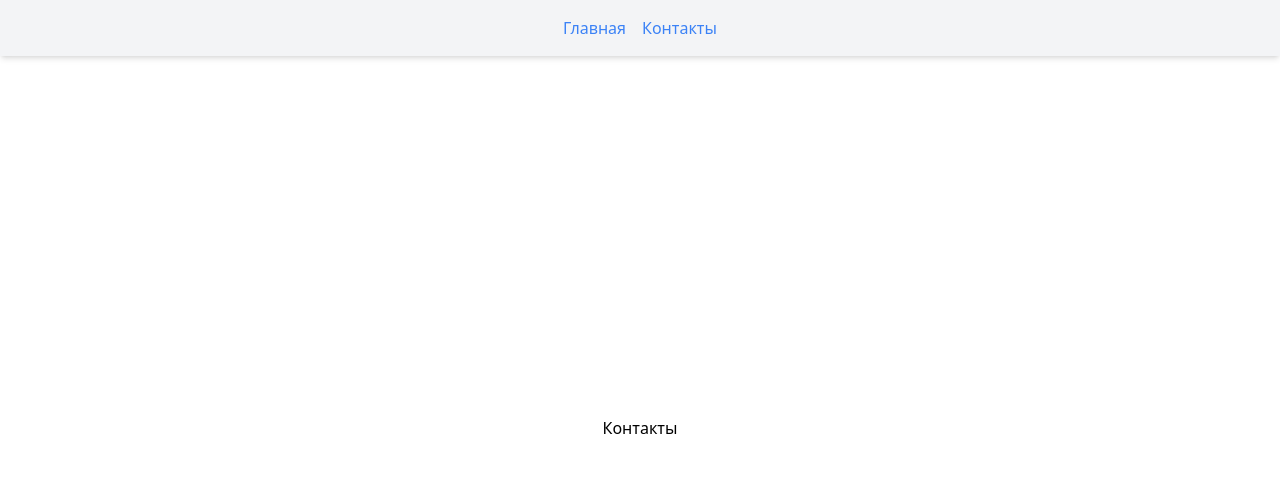
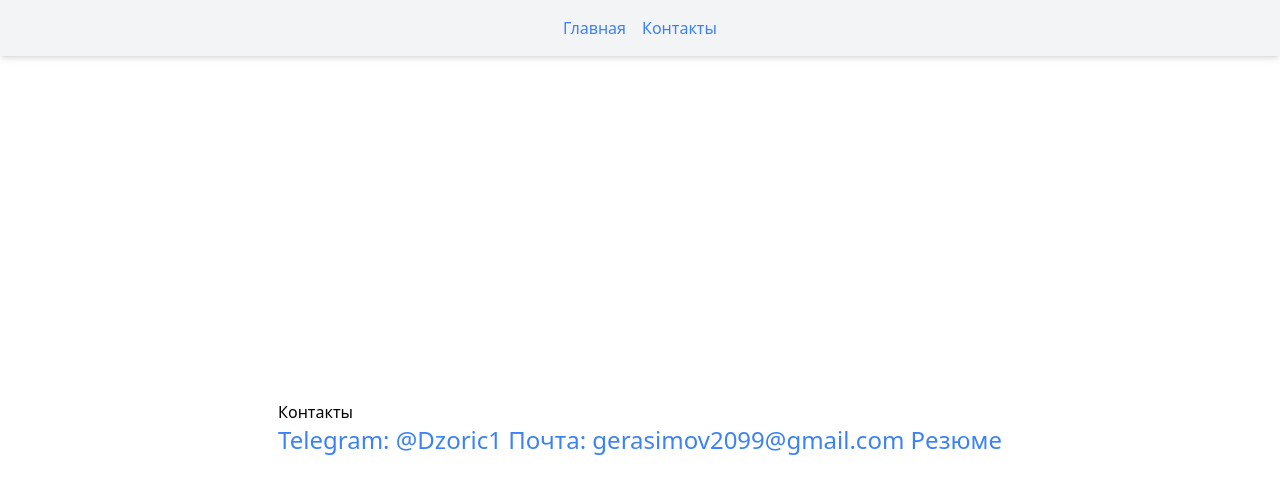
Before and after one commit to dzoric1/tree-view, a Vue app: page /contacts in a window 1280 px wide. Shown: the top 494 px of the page. Built offline with nearby package versions, Linux system fonts and the light colour scheme; the HTML template or start-up script is replaced by a standard one.

Commit message:
realized contacts page

```diff
--- a/src/views/ContactsView.vue
+++ b/src/views/ContactsView.vue
@@ -1,7 +1,32 @@
 <script setup lang="ts"></script>
 
 <template>
-  <div class="text-3xl mx-auto">Контакты</div>
+  <div class="flex flex-col gap-2 items-center">
+    <div class="text-3xl mx-auto">Контакты</div>
+    <a
+      class="link"
+      href="https://t.me/Dzoric1"
+      target="_blank"
+      rel="noopener noreferrer"
+    >
+      Telegram: @Dzoric1
+    </a>
+    <a class="link" href="mailto:gerasimov2099@gmail.com">
+      Почта: gerasimov2099@gmail.com
+    </a>
+    <a
+      class="link"
+      href="https://hh.ru/resume/59f3b0afff09e5a6a10039ed1f6752724c4f68"
+      target="_blank"
+      rel="noopener noreferrer"
+    >
+      Резюме
+    </a>
+  </div>
 </template>
 
-<style scoped></style>
+<style scoped>
+.link {
+  @apply text-2xl text-blue-500 hover:opacity-50 transition-opacity;
+}
+</style>
```
